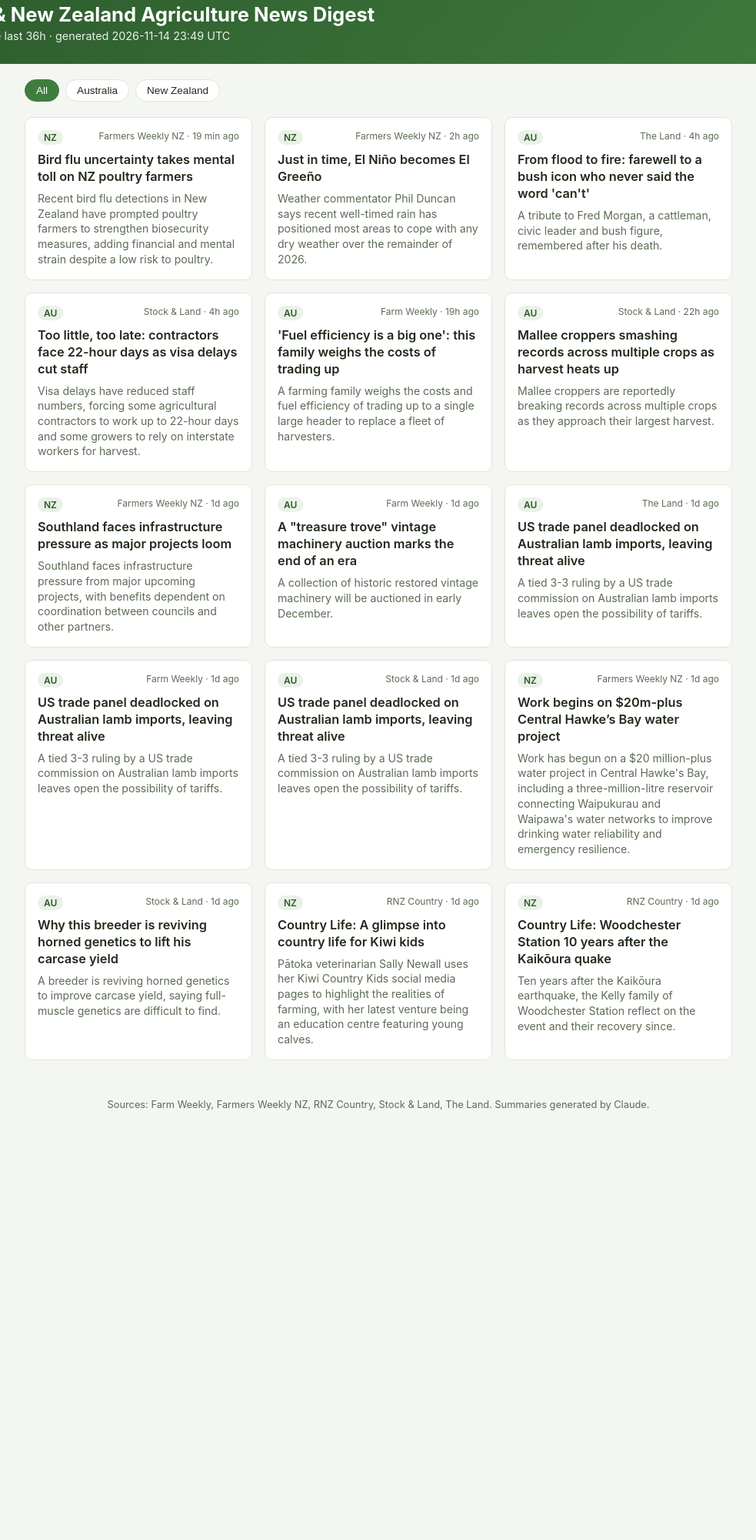
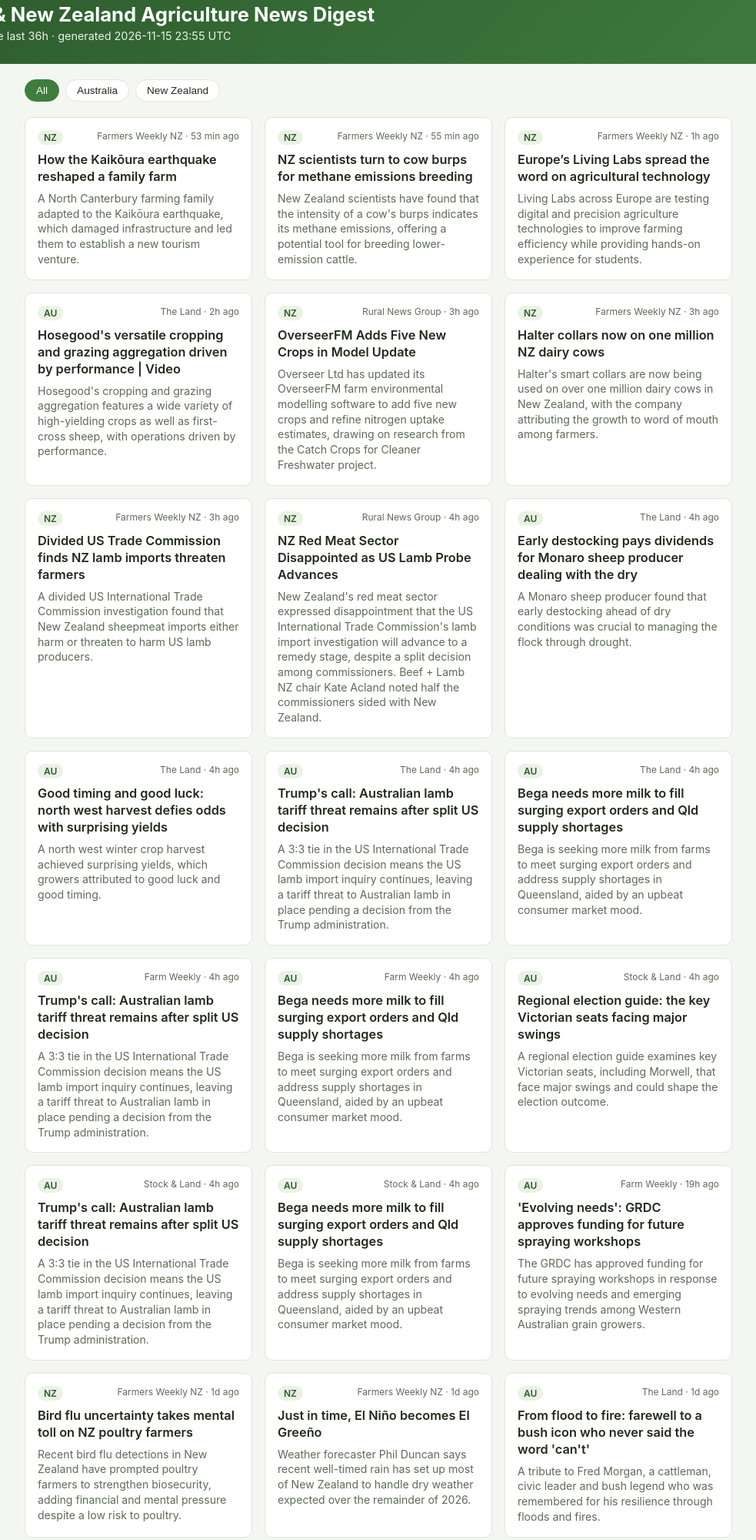
Before and after one commit to tgrellman/ag-news-dashboard, a plain HTML site: page docs/index.html in a window 1280 px wide. Shown: the part 25-2025 px from the top of the page at 77% size, without its empty margins (148-1131 px from the left). Before the commit the page ends 1517 px from the top, so only its background shows below. Drawn offline with Linux system fonts and the light colour scheme.

Commit message:
Daily digest refresh 2026-11-15

```diff
--- a/docs/index.html
+++ b/docs/index.html
@@ -46,7 +46,7 @@
 <body>
 <header>
   <h1>Australia &amp; New Zealand Agriculture News Digest</h1>
-  <p>15 articles from the last 36h &middot; generated 2026-11-14 23:49 UTC</p>
+  <p>22 articles from the last 36h &middot; generated 2026-11-15 23:55 UTC</p>
 </header>
 <div class="wrap">
   <div class="filters" id="filters">
@@ -56,84 +56,119 @@
   </div>
   <div class="grid" id="grid">
     <div class="card" data-country="NZ">
-      <div class="meta"><span class="badge">NZ</span><span>Farmers Weekly NZ &middot; 19 min ago</span></div>
-      <a class="title" href="https://www.farmersweekly.co.nz/news/bird-flu-uncertainty-takes-mental-toll-on-nz-poultry-farmers/" target="_blank" rel="noopener noreferrer">Bird flu uncertainty takes mental toll on NZ poultry farmers</a>
-      <p class="summary">Recent bird flu detections in New Zealand have prompted poultry farmers to strengthen biosecurity measures, adding financial and mental strain despite a low risk to poultry.</p>
+      <div class="meta"><span class="badge">NZ</span><span>Farmers Weekly NZ &middot; 53 min ago</span></div>
+      <a class="title" href="https://www.farmersweekly.co.nz/farm-management/how-the-kaikoura-earthquake-reshaped-a-family-farm/" target="_blank" rel="noopener noreferrer">How the Kaikōura earthquake reshaped a family farm</a>
+      <p class="summary">A North Canterbury farming family adapted to the Kaikōura earthquake, which damaged infrastructure and led them to establish a new tourism venture.</p>
     </div>
     <div class="card" data-country="NZ">
-      <div class="meta"><span class="badge">NZ</span><span>Farmers Weekly NZ &middot; 2h ago</span></div>
-      <a class="title" href="https://www.farmersweekly.co.nz/news/just-in-time-el-nino-becomes-el-greeno/" target="_blank" rel="noopener noreferrer">Just in time, El Niño becomes El Greeño</a>
-      <p class="summary">Weather commentator Phil Duncan says recent well-timed rain has positioned most areas to cope with any dry weather over the remainder of 2026.</p>
+      <div class="meta"><span class="badge">NZ</span><span>Farmers Weekly NZ &middot; 55 min ago</span></div>
+      <a class="title" href="https://www.farmersweekly.co.nz/news/nz-scientists-turn-to-cow-burps-for-methane-emissions-breeding/" target="_blank" rel="noopener noreferrer">NZ scientists turn to cow burps for methane emissions breeding</a>
+      <p class="summary">New Zealand scientists have found that the intensity of a cow&#x27;s burps indicates its methane emissions, offering a potential tool for breeding lower-emission cattle.</p>
+    </div>
+    <div class="card" data-country="NZ">
+      <div class="meta"><span class="badge">NZ</span><span>Farmers Weekly NZ &middot; 1h ago</span></div>
+      <a class="title" href="https://www.farmersweekly.co.nz/technology/europes-living-labs-spread-the-word-on-agricultural-technology/" target="_blank" rel="noopener noreferrer">Europe’s Living Labs spread the word on agricultural technology</a>
+      <p class="summary">Living Labs across Europe are testing digital and precision agriculture technologies to improve farming efficiency while providing hands-on experience for students.</p>
+    </div>
+    <div class="card" data-country="AU">
+      <div class="meta"><span class="badge">AU</span><span>The Land &middot; 2h ago</span></div>
+      <a class="title" href="https://www.theland.com.au/story/9390122/aller-aggregation-top-quality-bingara-farm-listed-after-61-years/?src=rss" target="_blank" rel="noopener noreferrer">Hosegood&#x27;s versatile cropping and grazing aggregation driven by performance | Video</a>
+      <p class="summary">Hosegood&#x27;s cropping and grazing aggregation features a wide variety of high-yielding crops as well as first-cross sheep, with operations driven by performance.</p>
+    </div>
+    <div class="card" data-country="NZ">
+      <div class="meta"><span class="badge">NZ</span><span>Rural News Group &middot; 3h ago</span></div>
+      <a class="title" href="https://www.ruralnewsgroup.co.nz/rural-news/rural-agribusiness/overseerfm-update-6-6-0-crop-nitrogen-uptake-new-crops" target="_blank" rel="noopener noreferrer">OverseerFM Adds Five New Crops in Model Update</a>
+      <p class="summary">Overseer Ltd has updated its OverseerFM farm environmental modelling software to add five new crops and refine nitrogen uptake estimates, drawing on research from the Catch Crops for Cleaner Freshwater project.</p>
+    </div>
+    <div class="card" data-country="NZ">
+      <div class="meta"><span class="badge">NZ</span><span>Farmers Weekly NZ &middot; 3h ago</span></div>
+      <a class="title" href="https://www.farmersweekly.co.nz/news/halter-collars-now-on-one-million-nz-dairy-cows/" target="_blank" rel="noopener noreferrer">Halter collars now on one million NZ dairy cows</a>
+      <p class="summary">Halter&#x27;s smart collars are now being used on over one million dairy cows in New Zealand, with the company attributing the growth to word of mouth among farmers.</p>
+    </div>
+    <div class="card" data-country="NZ">
+      <div class="meta"><span class="badge">NZ</span><span>Farmers Weekly NZ &middot; 3h ago</span></div>
+      <a class="title" href="https://www.farmersweekly.co.nz/markets/sheep-and-beef-markets/divided-us-trade-commission-finds-nz-lamb-imports-threaten-farmers/" target="_blank" rel="noopener noreferrer">Divided US Trade Commission finds NZ lamb imports threaten farmers</a>
+      <p class="summary">A divided US International Trade Commission investigation found that New Zealand sheepmeat imports either harm or threaten to harm US lamb producers.</p>
+    </div>
+    <div class="card" data-country="NZ">
+      <div class="meta"><span class="badge">NZ</span><span>Rural News Group &middot; 4h ago</span></div>
+      <a class="title" href="https://www.ruralnewsgroup.co.nz/rural-news/rural-general-news/us-lamb-safeguard-investigation-itc-split-decision-remedy-stage" target="_blank" rel="noopener noreferrer">NZ Red Meat Sector Disappointed as US Lamb Probe Advances</a>
+      <p class="summary">New Zealand&#x27;s red meat sector expressed disappointment that the US International Trade Commission&#x27;s lamb import investigation will advance to a remedy stage, despite a split decision among commissioners. Beef + Lamb NZ chair Kate Acland noted half the commissioners sided with New Zealand.</p>
     </div>
     <div class="card" data-country="AU">
       <div class="meta"><span class="badge">AU</span><span>The Land &middot; 4h ago</span></div>
-      <a class="title" href="https://www.theland.com.au/story/9390207/fred-morgan-oam-clarence-valley-bush-legend-mourned-at-92/?src=rss" target="_blank" rel="noopener noreferrer">From flood to fire: farewell to a bush icon who never said the word &#x27;can&#x27;t&#x27;</a>
-      <p class="summary">A tribute to Fred Morgan, a cattleman, civic leader and bush figure, remembered after his death.</p>
+      <a class="title" href="https://www.theland.com.au/story/9380907/destocking-before-winter-pays-off-for-monaro-sheep-producer/?src=rss" target="_blank" rel="noopener noreferrer">Early destocking pays dividends for Monaro sheep producer dealing with the dry</a>
+      <p class="summary">A Monaro sheep producer found that early destocking ahead of dry conditions was crucial to managing the flock through drought.</p>
+    </div>
+    <div class="card" data-country="AU">
+      <div class="meta"><span class="badge">AU</span><span>The Land &middot; 4h ago</span></div>
+      <a class="title" href="https://www.theland.com.au/story/9389604/croppa-creek-harvest-yields-4tha-after-fifth-driest-winter/?src=rss" target="_blank" rel="noopener noreferrer">Good timing and good luck: north west harvest defies odds with surprising yields</a>
+      <p class="summary">A north west winter crop harvest achieved surprising yields, which growers attributed to good luck and good timing.</p>
+    </div>
+    <div class="card" data-country="AU">
+      <div class="meta"><span class="badge">AU</span><span>The Land &middot; 4h ago</span></div>
+      <a class="title" href="https://www.theland.com.au/story/9391566/split-decision-on-us-lamb-inquiry-means-tariff-risk-remains/?src=rss" target="_blank" rel="noopener noreferrer">Trump&#x27;s call: Australian lamb tariff threat remains after split US decision</a>
+      <p class="summary">A 3:3 tie in the US International Trade Commission decision means the US lamb import inquiry continues, leaving a tariff threat to Australian lamb in place pending a decision from the Trump administration.</p>
+    </div>
+    <div class="card" data-country="AU">
+      <div class="meta"><span class="badge">AU</span><span>The Land &middot; 4h ago</span></div>
+      <a class="title" href="https://www.theland.com.au/story/9391556/bega-group-seeks-milk-boost-as-exports-grow-and-qld-runs-short/?src=rss" target="_blank" rel="noopener noreferrer">Bega needs more milk to fill surging export orders and Qld supply shortages</a>
+      <p class="summary">Bega is seeking more milk from farms to meet surging export orders and address supply shortages in Queensland, aided by an upbeat consumer market mood.</p>
+    </div>
+    <div class="card" data-country="AU">
+      <div class="meta"><span class="badge">AU</span><span>Farm Weekly &middot; 4h ago</span></div>
+      <a class="title" href="https://www.farmweekly.com.au/story/9391566/split-decision-on-us-lamb-inquiry-means-tariff-risk-remains/?src=rss" target="_blank" rel="noopener noreferrer">Trump&#x27;s call: Australian lamb tariff threat remains after split US decision</a>
+      <p class="summary">A 3:3 tie in the US International Trade Commission decision means the US lamb import inquiry continues, leaving a tariff threat to Australian lamb in place pending a decision from the Trump administration.</p>
+    </div>
+    <div class="card" data-country="AU">
+      <div class="meta"><span class="badge">AU</span><span>Farm Weekly &middot; 4h ago</span></div>
+      <a class="title" href="https://www.farmweekly.com.au/story/9391556/bega-group-seeks-milk-boost-as-exports-grow-and-qld-runs-short/?src=rss" target="_blank" rel="noopener noreferrer">Bega needs more milk to fill surging export orders and Qld supply shortages</a>
+      <p class="summary">Bega is seeking more milk from farms to meet surging export orders and address supply shortages in Queensland, aided by an upbeat consumer market mood.</p>
     </div>
     <div class="card" data-country="AU">
       <div class="meta"><span class="badge">AU</span><span>Stock &amp; Land &middot; 4h ago</span></div>
-      <a class="title" href="https://www.stockandland.com.au/story/9389896/working-holiday-maker-visa-fix-too-little-too-late-for-some/?src=rss" target="_blank" rel="noopener noreferrer">Too little, too late: contractors face 22-hour days as visa delays cut staff</a>
-      <p class="summary">Visa delays have reduced staff numbers, forcing some agricultural contractors to work up to 22-hour days and some growers to rely on interstate workers for harvest.</p>
+      <a class="title" href="https://www.stockandland.com.au/story/9388602/how-regional-seats-like-morwell-could-shift-state-politics/?src=rss" target="_blank" rel="noopener noreferrer">Regional election guide: the key Victorian seats facing major swings</a>
+      <p class="summary">A regional election guide examines key Victorian seats, including Morwell, that face major swings and could shape the election outcome.</p>
+    </div>
+    <div class="card" data-country="AU">
+      <div class="meta"><span class="badge">AU</span><span>Stock &amp; Land &middot; 4h ago</span></div>
+      <a class="title" href="https://www.stockandland.com.au/story/9391566/split-decision-on-us-lamb-inquiry-means-tariff-risk-remains/?src=rss" target="_blank" rel="noopener noreferrer">Trump&#x27;s call: Australian lamb tariff threat remains after split US decision</a>
+      <p class="summary">A 3:3 tie in the US International Trade Commission decision means the US lamb import inquiry continues, leaving a tariff threat to Australian lamb in place pending a decision from the Trump administration.</p>
+    </div>
+    <div class="card" data-country="AU">
+      <div class="meta"><span class="badge">AU</span><span>Stock &amp; Land &middot; 4h ago</span></div>
+      <a class="title" href="https://www.stockandland.com.au/story/9391556/bega-group-seeks-milk-boost-as-exports-grow-and-qld-runs-short/?src=rss" target="_blank" rel="noopener noreferrer">Bega needs more milk to fill surging export orders and Qld supply shortages</a>
+      <p class="summary">Bega is seeking more milk from farms to meet surging export orders and address supply shortages in Queensland, aided by an upbeat consumer market mood.</p>
     </div>
     <div class="card" data-country="AU">
       <div class="meta"><span class="badge">AU</span><span>Farm Weekly &middot; 19h ago</span></div>
-      <a class="title" href="https://www.farmweekly.com.au/story/9390676/case-ih-af10-tested-in-wa-does-the-2m-price-stack-up/?src=rss" target="_blank" rel="noopener noreferrer">&#x27;Fuel efficiency is a big one&#x27;: this family weighs the costs of trading up</a>
-      <p class="summary">A farming family weighs the costs and fuel efficiency of trading up to a single large header to replace a fleet of harvesters.</p>
-    </div>
-    <div class="card" data-country="AU">
-      <div class="meta"><span class="badge">AU</span><span>Stock &amp; Land &middot; 22h ago</span></div>
-      <a class="title" href="https://www.stockandland.com.au/story/9391451/mallee-croppers-break-records-as-barley-yields-push-above-6tha/?src=rss" target="_blank" rel="noopener noreferrer">Mallee croppers smashing records across multiple crops as harvest heats up</a>
-      <p class="summary">Mallee croppers are reportedly breaking records across multiple crops as they approach their largest harvest.</p>
+      <a class="title" href="https://www.farmweekly.com.au/story/9390530/grdc-backs-18-new-wa-spray-workshops-amid-technology-shifts/?src=rss" target="_blank" rel="noopener noreferrer">&#x27;Evolving needs&#x27;: GRDC approves funding for future spraying workshops</a>
+      <p class="summary">The GRDC has approved funding for future spraying workshops in response to evolving needs and emerging spraying trends among Western Australian grain growers.</p>
     </div>
     <div class="card" data-country="NZ">
       <div class="meta"><span class="badge">NZ</span><span>Farmers Weekly NZ &middot; 1d ago</span></div>
-      <a class="title" href="https://www.farmersweekly.co.nz/news/southland-faces-infrastructure-pressure-as-major-projects-loom/" target="_blank" rel="noopener noreferrer">Southland faces infrastructure pressure as major projects loom</a>
-      <p class="summary">Southland faces infrastructure pressure from major upcoming projects, with benefits dependent on coordination between councils and other partners.</p>
+      <a class="title" href="https://www.farmersweekly.co.nz/news/bird-flu-uncertainty-takes-mental-toll-on-nz-poultry-farmers/" target="_blank" rel="noopener noreferrer">Bird flu uncertainty takes mental toll on NZ poultry farmers</a>
+      <p class="summary">Recent bird flu detections in New Zealand have prompted poultry farmers to strengthen biosecurity, adding financial and mental pressure despite a low risk to poultry.</p>
     </div>
-    <div class="card" data-country="AU">
-      <div class="meta"><span class="badge">AU</span><span>Farm Weekly &middot; 1d ago</span></div>
-      <a class="title" href="https://www.farmweekly.com.au/story/9391321/hal-walton-museum-carnamah-tractor-trove-heads-to-auction/?src=rss" target="_blank" rel="noopener noreferrer">A &quot;treasure trove&quot; vintage machinery auction marks the end of an era</a>
-      <p class="summary">A collection of historic restored vintage machinery will be auctioned in early December.</p>
+    <div class="card" data-country="NZ">
+      <div class="meta"><span class="badge">NZ</span><span>Farmers Weekly NZ &middot; 1d ago</span></div>
+      <a class="title" href="https://www.farmersweekly.co.nz/news/just-in-time-el-nino-becomes-el-greeno/" target="_blank" rel="noopener noreferrer">Just in time, El Niño becomes El Greeño</a>
+      <p class="summary">Weather forecaster Phil Duncan says recent well-timed rain has set up most of New Zealand to handle dry weather expected over the remainder of 2026.</p>
     </div>
     <div class="card" data-country="AU">
       <div class="meta"><span class="badge">AU</span><span>The Land &middot; 1d ago</span></div>
-      <a class="title" href="https://www.theland.com.au/story/9391528/us-trade-commission-australian-lamb-decision-deadlocked/?src=rss" target="_blank" rel="noopener noreferrer">US trade panel deadlocked on Australian lamb imports, leaving threat alive</a>
-      <p class="summary">A tied 3-3 ruling by a US trade commission on Australian lamb imports leaves open the possibility of tariffs.</p>
-    </div>
-    <div class="card" data-country="AU">
-      <div class="meta"><span class="badge">AU</span><span>Farm Weekly &middot; 1d ago</span></div>
-      <a class="title" href="https://www.farmweekly.com.au/story/9391528/us-trade-commission-australian-lamb-decision-deadlocked/?src=rss" target="_blank" rel="noopener noreferrer">US trade panel deadlocked on Australian lamb imports, leaving threat alive</a>
-      <p class="summary">A tied 3-3 ruling by a US trade commission on Australian lamb imports leaves open the possibility of tariffs.</p>
+      <a class="title" href="https://www.theland.com.au/story/9390207/fred-morgan-oam-clarence-valley-bush-legend-mourned-at-92/?src=rss" target="_blank" rel="noopener noreferrer">From flood to fire: farewell to a bush icon who never said the word &#x27;can&#x27;t&#x27;</a>
+      <p class="summary">A tribute to Fred Morgan, a cattleman, civic leader and bush legend who was remembered for his resilience through floods and fires.</p>
     </div>
     <div class="card" data-country="AU">
       <div class="meta"><span class="badge">AU</span><span>Stock &amp; Land &middot; 1d ago</span></div>
-      <a class="title" href="https://www.stockandland.com.au/story/9391528/us-trade-commission-australian-lamb-decision-deadlocked/?src=rss" target="_blank" rel="noopener noreferrer">US trade panel deadlocked on Australian lamb imports, leaving threat alive</a>
-      <p class="summary">A tied 3-3 ruling by a US trade commission on Australian lamb imports leaves open the possibility of tariffs.</p>
-    </div>
-    <div class="card" data-country="NZ">
-      <div class="meta"><span class="badge">NZ</span><span>Farmers Weekly NZ &middot; 1d ago</span></div>
-      <a class="title" href="https://www.farmersweekly.co.nz/news/work-begins-on-20m-plus-central-hawkes-bay-water-project/" target="_blank" rel="noopener noreferrer">Work begins on $20m-plus Central Hawke’s Bay water project</a>
-      <p class="summary">Work has begun on a $20 million-plus water project in Central Hawke&#x27;s Bay, including a three-million-litre reservoir connecting Waipukurau and Waipawa&#x27;s water networks to improve drinking water reliability and emergency resilience.</p>
-    </div>
-    <div class="card" data-country="AU">
-      <div class="meta"><span class="badge">AU</span><span>Stock &amp; Land &middot; 1d ago</span></div>
-      <a class="title" href="https://www.stockandland.com.au/story/9389949/shady-creek-stud-pushes-for-high-yield-limousin-genetics/?src=rss" target="_blank" rel="noopener noreferrer">Why this breeder is reviving horned genetics to lift his carcase yield</a>
-      <p class="summary">A breeder is reviving horned genetics to improve carcase yield, saying full-muscle genetics are difficult to find.</p>
-    </div>
-    <div class="card" data-country="NZ">
-      <div class="meta"><span class="badge">NZ</span><span>RNZ Country &middot; 1d ago</span></div>
-      <a class="title" href="https://www.rnz.co.nz/news/country/2586939/country-life-a-glimpse-into-country-life-for-kiwi-kids" target="_blank" rel="noopener noreferrer">Country Life: A glimpse into country life for Kiwi kids</a>
-      <p class="summary">Pātoka veterinarian Sally Newall uses her Kiwi Country Kids social media pages to highlight the realities of farming, with her latest venture being an education centre featuring young calves.</p>
-    </div>
-    <div class="card" data-country="NZ">
-      <div class="meta"><span class="badge">NZ</span><span>RNZ Country &middot; 1d ago</span></div>
-      <a class="title" href="https://www.rnz.co.nz/news/country/2585888/country-life-woodchester-station-10-years-after-the-kaikoura-quake" target="_blank" rel="noopener noreferrer">Country Life: Woodchester Station 10 years after the Kaikōura quake</a>
-      <p class="summary">Ten years after the Kaikōura earthquake, the Kelly family of Woodchester Station reflect on the event and their recovery since.</p>
+      <a class="title" href="https://www.stockandland.com.au/story/9389896/working-holiday-maker-visa-fix-too-little-too-late-for-some/?src=rss" target="_blank" rel="noopener noreferrer">Too little, too late: contractors face 22-hour days as visa delays cut staff</a>
+      <p class="summary">Agricultural contractors are facing 22-hour workdays and some growers have relied on interstate staff to harvest crops due to visa delays cutting their workforce.</p>
     </div>
   </div>
 
 </div>
-<footer>Sources: Farm Weekly, Farmers Weekly NZ, RNZ Country, Stock & Land, The Land. Summaries generated by Claude.</footer>
+<footer>Sources: Farm Weekly, Farmers Weekly NZ, Rural News Group, Stock & Land, The Land. Summaries generated by Claude.</footer>
 <script>
   const buttons = document.querySelectorAll('#filters button');
   const cards = document.querySelectorAll('#grid .card');
```
Also changed, not shown: docs/data/2026-11-15.json (added, +200 -0 lines).
